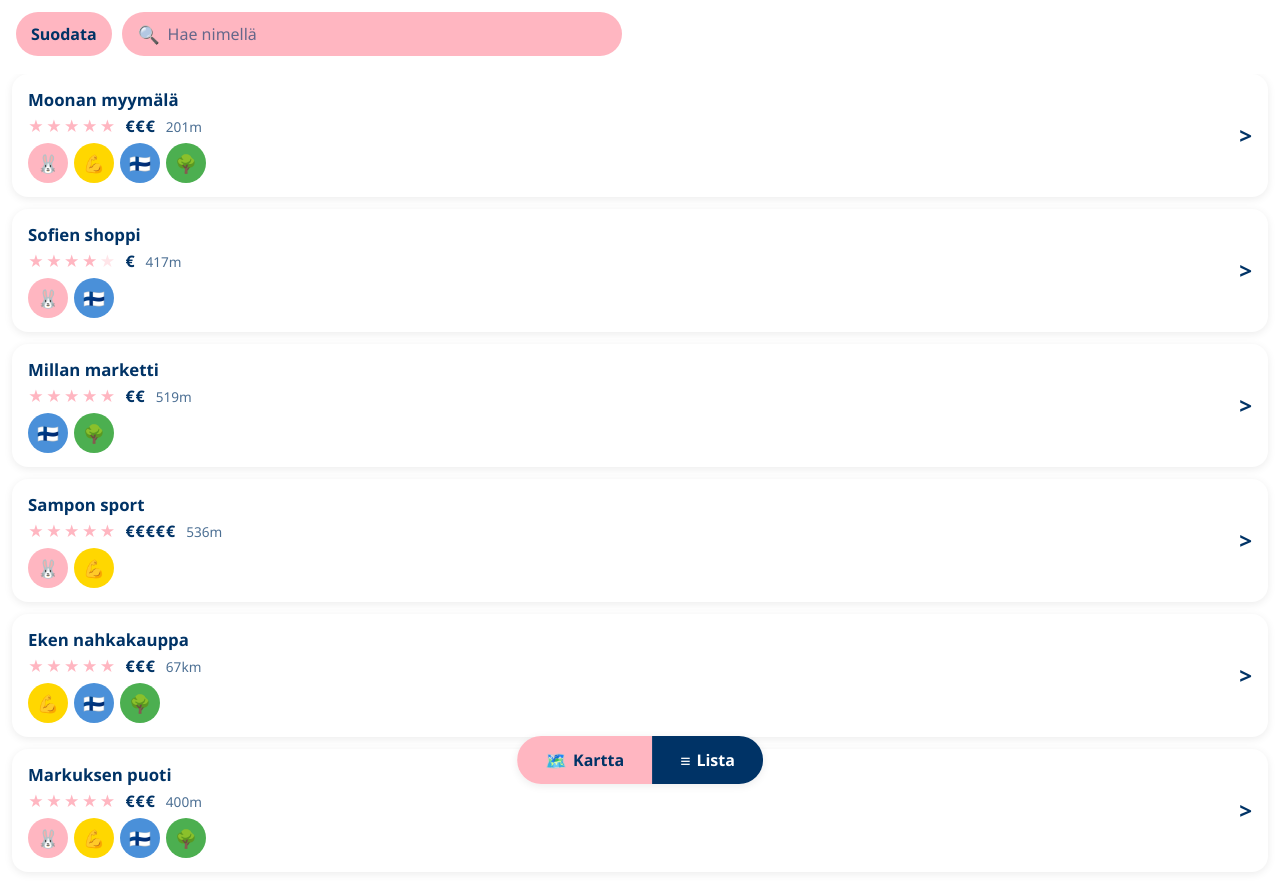
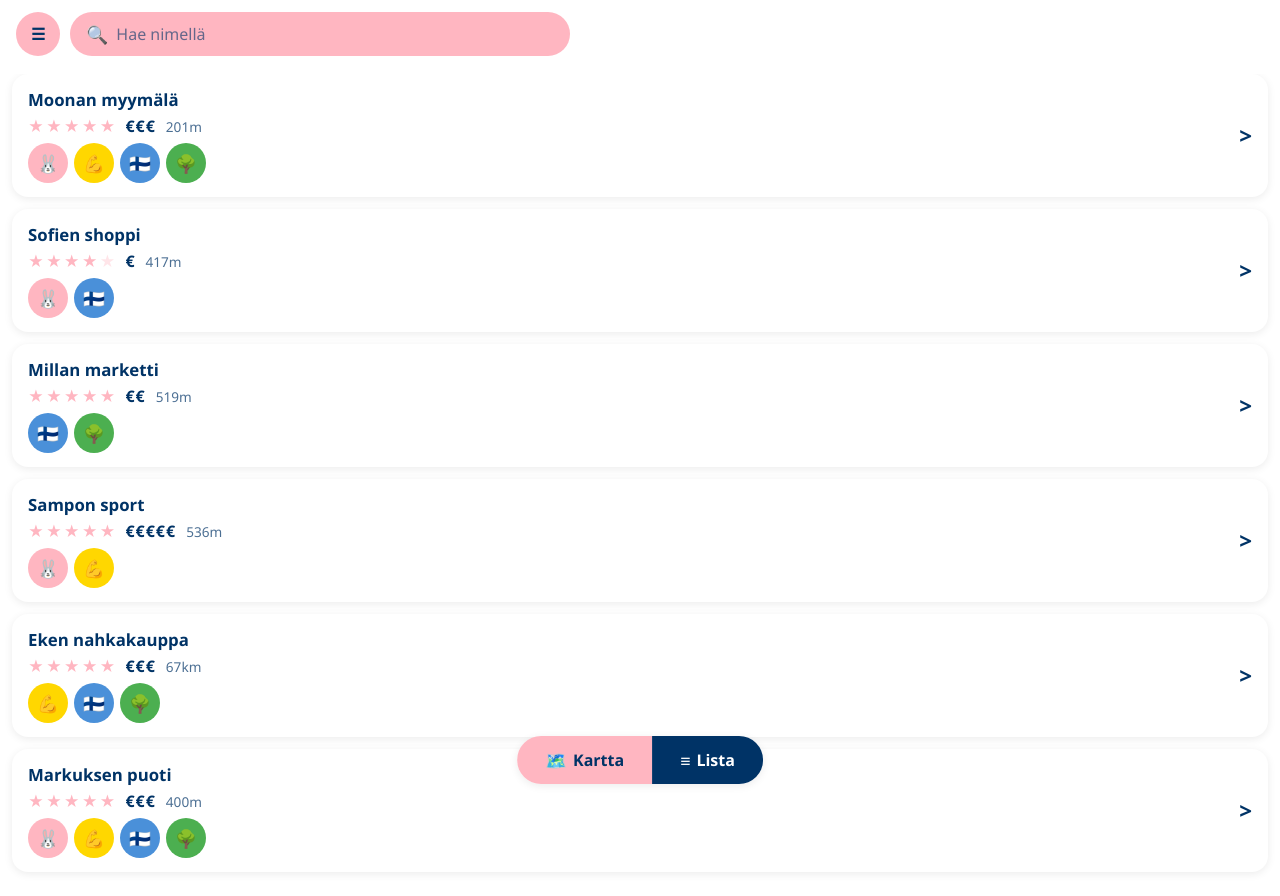
Before and after one commit to sampo-sudo/verso, a React (Vite) app: page /list in a window 1280 px wide. Shown: the top 896 px of the page. Built offline with nearby package versions, Linux system fonts and the light colour scheme.

Commit message:
More fixes

```diff
--- a/src/components/ListSearch/ListSearch.tsx
+++ b/src/components/ListSearch/ListSearch.tsx
@@ -10,7 +10,7 @@ export default function ListSearch({ onFilterClick, searchValue, onSearchChange
   return (
     <div className={styles.topBar}>
       <button className={styles.filterButton} onClick={onFilterClick} aria-label="Takaisin">
-        Suodata
+        ☰
       </button>
       <div className={styles.searchBar}>
         {!searchValue && (
```
